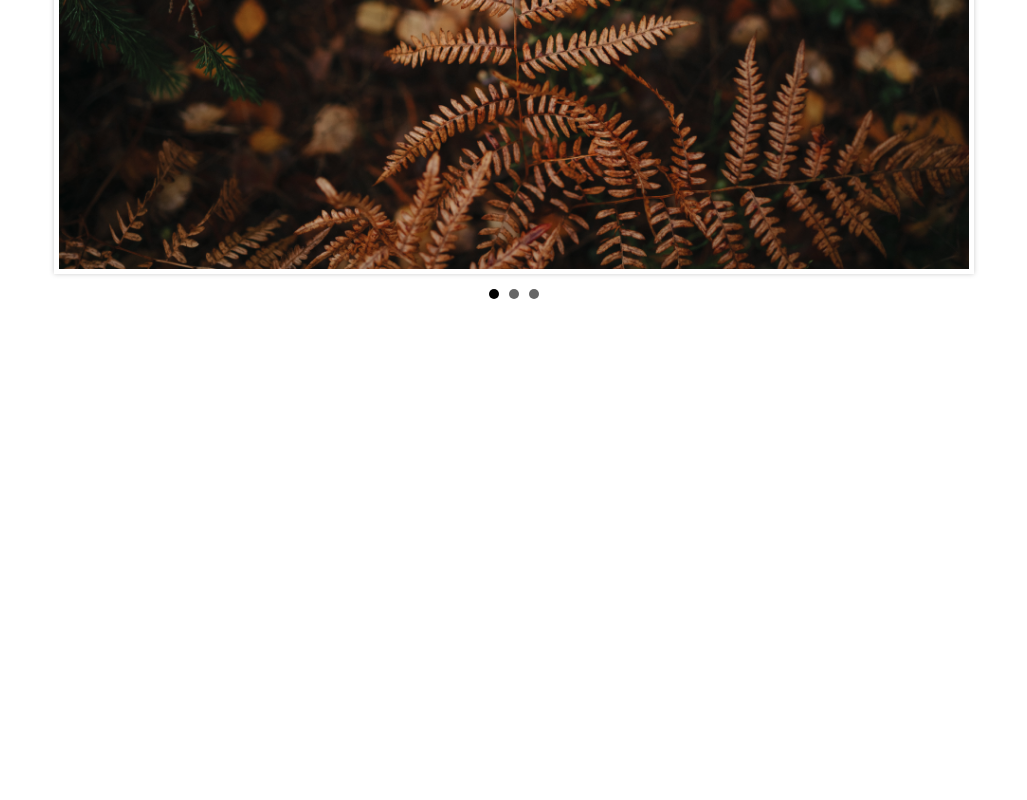
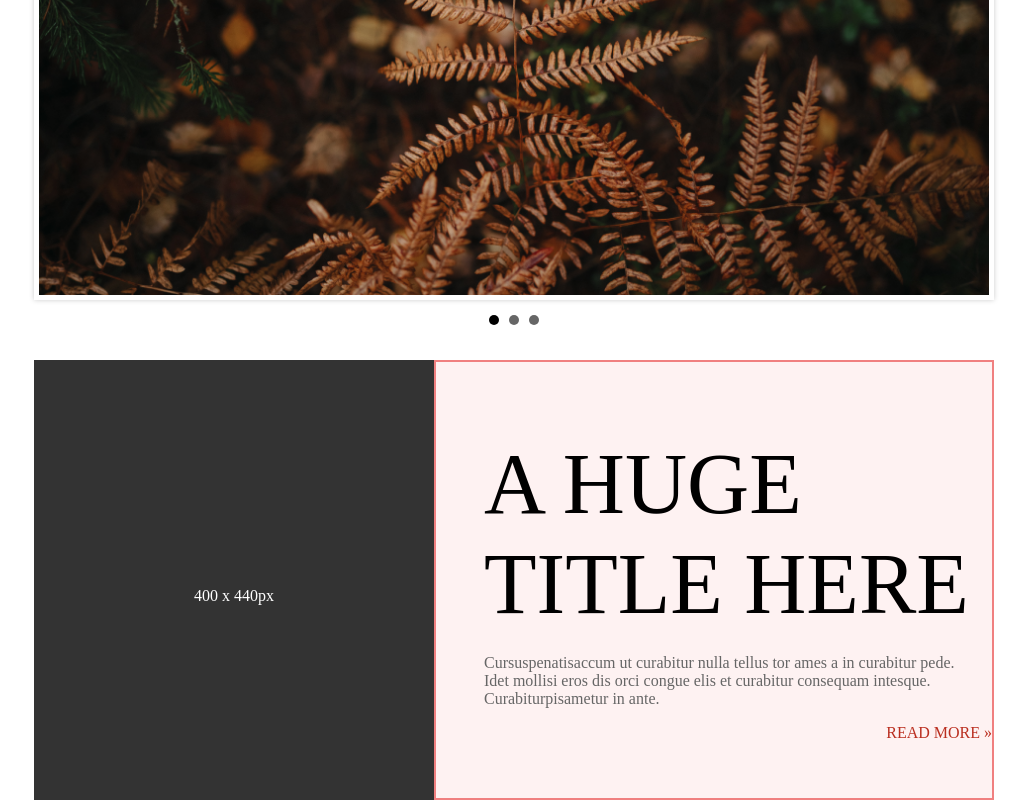
Before and after one commit to amshohan/portfolio1, a plain HTML site: page index.html in a window 1280 px wide. Shown: the part 578-1378 px from the top of the page, without its empty margins (126-1153 px from the left). Before the commit the page ends 912 px from the top, so only its background shows below. Drawn offline with nearby package versions, Linux system fonts and the light colour scheme.

Commit message:
added hero area

```diff
--- a/css/style.css
+++ b/css/style.css
@@ -15,7 +15,7 @@ Top Header Area.....
     overflow: auto;
 }
 .container{
-    max-width: 960px;
+    max-width: 1000px;
     width: 100%;
     position: absolute;
     left: 50%;
@@ -213,7 +213,7 @@ nav{
 }
 .nav_bar{
     background-color: #333333;
-    max-width: 920px;
+    max-width: 960px;
     width: 100%;
     height: 40px;
     border-radius: 5px;
@@ -328,31 +328,78 @@ Drop Down
 Slier //link a rel na bosiye akdin onk perai porsilam..
 -----------------------------------------------------*/
 .slider_area{
-    max-width: 960px;
+    max-width: 1000px;
     width: 100%;
     margin: auto;
 }
+
 .inner_slider{
     margin: 10px 20px 0px;
 }
 
 
+/*---------------------------------------------------
+Hero Area
+-----------------------------------------------------*/
+
+.hero_area{
+    max-width: 960px;
+    width: 100%;
+    margin: auto;
+}
+.hero{
+    overflow: auto;
+    margin:  25px 0px 0px;
+}
+
+.hero_container{
+    width: 100%;
+}
+
+.hero_pic{
+    width: 400px;
+    height: 440px;
+    background-color: #333333;
+    float: left;
+    position: relative;
+}
+
+.hero_pic p{
+    color: #ffffff;
+    position: absolute;
+    left: 50%;
+    top: 50%;
+    transform: translate(-50%, -50%);
+}
+.hero_content{
+    width: 560px;
+    height: 440px;
+    background-color: #ffffff;
+    display: inline-block;
+    padding-left: 48px;
+    border: 2px solid rgb(240, 128, 128);
+    background-color: rgba(240, 128, 128, 0.1);
+}
 
 
+.hero_content h1{
+    font-size: 86px;
+    font-weight: normal;
+    margin-bottom: 20px;
+}
 
+.hero_content p{
+    font-size: 16px;
+    padding-right: 2%;
+    color: #666666;
+}
 
-
-
-
-
-
-
-
-
-
-
-
-
+.hero_content p.r_m{
+    font-size: 16px;
+    color: #ba2e1f;
+    padding-right: 0px ;
+    text-align: right;
+}
 
 
 
--- a/index.html
+++ b/index.html
@@ -4,6 +4,7 @@
     <meta charset="UTF-8">
     <meta http-equiv="X-UA-Compatible" content="IE=edge">
     <meta name="viewport" content="width=device-width, initial-scale=1.0">
+    <base target="_blank">
     <title>Portfolio 1</title>
     <link href="css/svg/css/all.min.css" rel="stylesheet">
     <link href="css/dist/jquery.bxslider.min.css" rel="stylesheet">
@@ -36,8 +37,8 @@
                 </div>
                 <div class="social">
                     <ul>
-                        <li><a class="fab fa-linkedin-in" href="https://www.linkedin.com/in/amshohan/"></a></li>
-                        <li><a class="fab fa-twitter"></a></li>
+                        <li><a class="fab fa-linkedin-in" href="https://www.linkedin.com/in/amshohan1248/"></a></li>
+                        <li><a class="fab fa-twitter" href="https://twitter.com/amshohan1248"></a></li>
                         <li><a class="fab fa-pinterest"></a></li>
                         <li><a class="fab fa-google-plus-g"></a></li>
                         <li><a class="fas fa-rss"></a></li>
@@ -85,6 +86,7 @@
             </div>
         </nav>
     </header>
+
 <section class="slider_area">
     <div class="inner_slider">
         <div class="slider">
@@ -104,6 +106,22 @@
     </div>
 </section>
 
+    <section class="hero_area">
+        <div class="hero">
+            <div class="hero_container">
+                <div class="hero_pic">
+                    <p>400 x 440px</p>
+                </div>
+                <div class="hero_content">
+                    <h1>A HUGE TITLE HERE</h1>
+                    <p>Cursuspenatisaccum ut curabitur nulla tellus tor ames a in curabitur pede. Idet mollisi eros dis orci congue elis et curabitur consequam intesque. Curabiturpisametur in ante.</p>
+                    <p class="r_m">READ MORE »</p>
+                </div>
+            </div>
+        </div>
+    </section>
+
+
 
 <script src="https://ajax.googleapis.com/ajax/libs/jquery/3.1.1/jquery.min.js"></script>
 <script src="css/dist/jquery.bxslider.min.js"></script>
```
